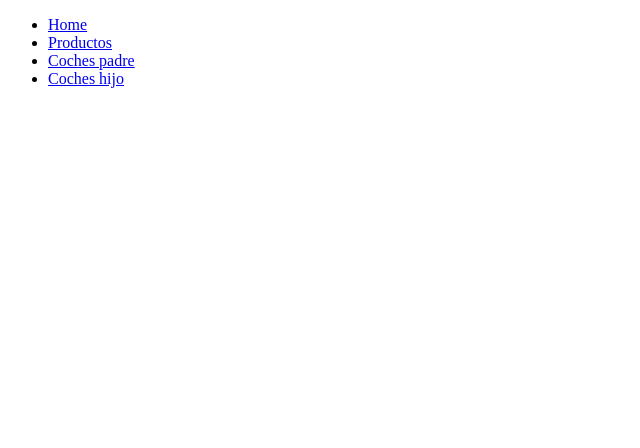
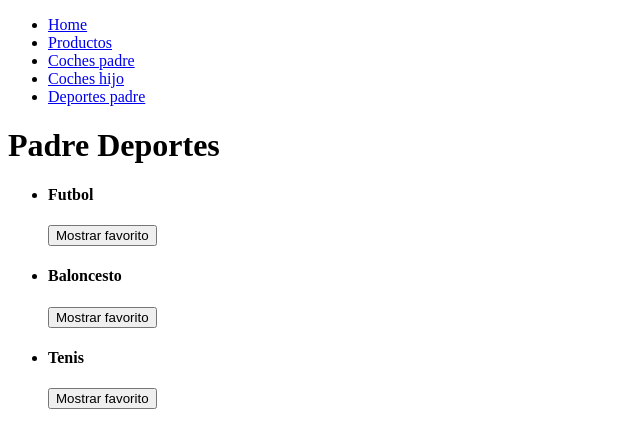
Before and after one commit to Peluas9000/aungularcomunicacionmodelos, an Angular app: page /padredeportes in a window 1280 px wide. Before the commit this address led to /. Shown: the top 448 px of the page, without its empty margins (0-640 px from the left). Built offline with nearby package versions, Linux system fonts and the light colour scheme.

Commit message:
Esto es la conecxion envio por input

```diff
--- a/src/app/app-module.ts
+++ b/src/app/app-module.ts
@@ -7,6 +7,8 @@ import { HomeComponent } from './components/home-component/home-component';
 import { MenuComponent } from './components/menu-component/menu-component';
 import { PadreCochesComponent } from './components/padre-coches-component/padre-coches-component';
 import { HijoCochesComponent } from './components/hijo-coches-component/hijo-coches-component';
+import { PadreDeportesComponent } from './components/padre-deportes-component/padre-deportes-component';
+import { DeporteComponent } from './components/deporte-component/deporte-component';
 
 @NgModule({
   declarations: [
@@ -16,6 +18,8 @@ import { HijoCochesComponent } from './components/hijo-coches-component/hijo-coc
     MenuComponent,
     PadreCochesComponent,
     HijoCochesComponent,
+    PadreDeportesComponent,
+    DeporteComponent,
   ],
   imports: [BrowserModule, AppRoutingModule],
   providers: [provideBrowserGlobalErrorListeners()],
--- a/src/app/app-routing-module.ts
+++ b/src/app/app-routing-module.ts
@@ -4,12 +4,15 @@ import { HomeComponent } from './components/home-component/home-component';
 import { ListaProductosComponent } from './components/lista-productos-component/lista-productos-component';
 import { HijoCochesComponent } from './components/hijo-coches-component/hijo-coches-component';
 import { PadreCochesComponent } from './components/padre-coches-component/padre-coches-component';
+import { PadreDeportesComponent } from './components/padre-deportes-component/padre-deportes-component';
 
 const routes: Routes = [
   {path: '', component: HomeComponent},
   {path:'productos',component:ListaProductosComponent} ,
   {path:'coches',component:HijoCochesComponent},
-  {path:"padre", component:PadreCochesComponent}
+  {path:"padre", component:PadreCochesComponent},
+  {path:"padredeportes", component:PadreDeportesComponent}
+
 
 ];
 
--- /dev/null
+++ b/src/app/components/deporte-component/deporte-component.html
@@ -0,0 +1,4 @@
+<h4>{{sport}}</h4>
+
+<button (click)="mostrarFavorito()">Mostrar favorito</button>
+<h3 style="color: red;">{{mensaje}}</h3>
--- /dev/null
+++ b/src/app/components/deporte-component/deporte-component.ts
@@ -0,0 +1,17 @@
+import { Component, Input } from '@angular/core';
+
+@Component({
+  selector: 'app-deporte-component',
+  standalone: false,
+  styleUrl: './deporte-component.css',
+  templateUrl: './deporte-component.html',
+})
+export class DeporteComponent {
+  @Input() sport!: string;
+  public mensaje!: string;
+
+
+  mostrarFavorito(){
+    this.mensaje = `Mi deporte favorito es ${this.sport}`;
+  }
+}
--- a/src/app/components/menu-component/menu-component.html
+++ b/src/app/components/menu-component/menu-component.html
@@ -17,6 +17,10 @@
 
     </li>
 
+    <li>
+        <a  [routerLink]="['/padredeportes']">Deportes padre</a>
+    </li>
+
 
 
 
--- /dev/null
+++ b/src/app/components/padre-deportes-component/padre-deportes-component.html
@@ -0,0 +1,8 @@
+<h1>Padre Deportes </h1>
+<ul>
+    @for ( deporte of deportes; track deporte) {
+        <li>
+            <app-deporte-component [sport]="deporte"></app-deporte-component>
+        </li>
+    }
+</ul>
--- /dev/null
+++ b/src/app/components/padre-deportes-component/padre-deportes-component.ts
@@ -0,0 +1,19 @@
+import { Component } from '@angular/core';
+
+@Component({
+  selector: 'app-padre-deportes-component',
+  standalone: false,
+  styleUrl: './padre-deportes-component.css',
+  templateUrl: './padre-deportes-component.html',
+})
+export class PadreDeportesComponent {
+  public deportes : Array<string>;
+
+  constructor(){
+    this.deportes=new Array<string>();
+    this.deportes.push("Futbol");
+    this.deportes.push("Baloncesto");
+    this.deportes.push("Tenis");
+  }
+
+}
```
Also changed, not shown: src/app/components/deporte-component/deporte-component.css (added), src/app/components/padre-deportes-component/padre-deportes-component.css (added), 2 other files (tests, documents, lock files or other folders).
